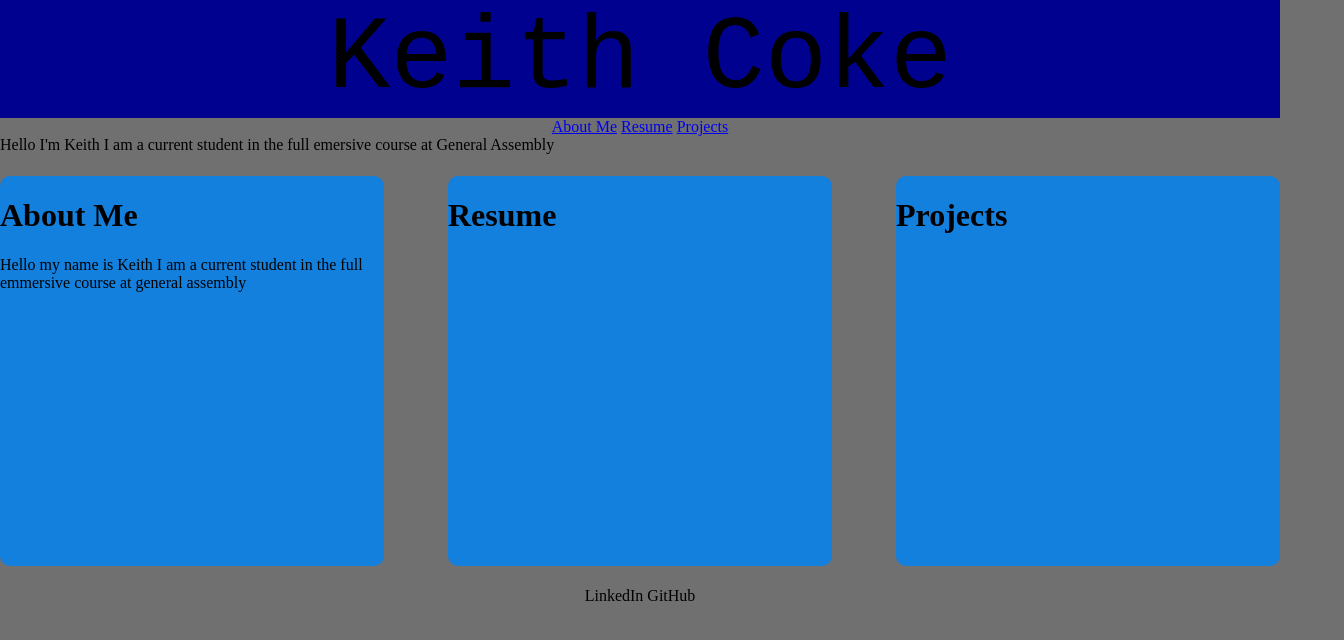
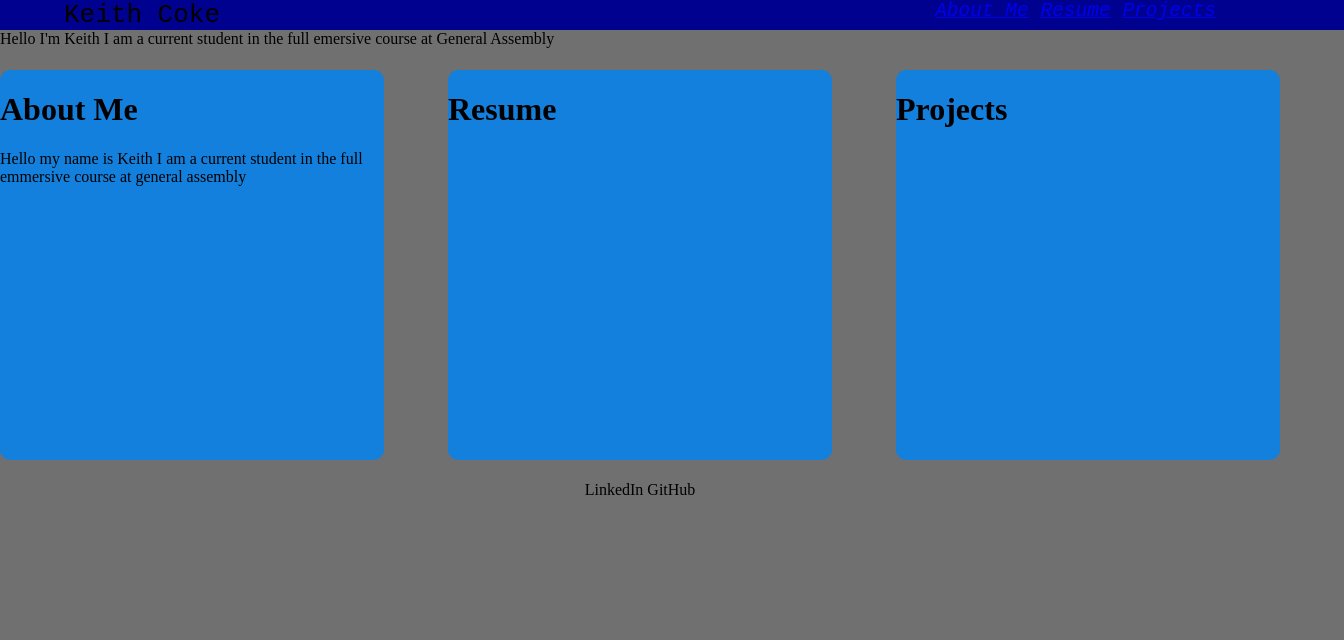
Before and after one commit to KeithCoke/portfolio, a plain HTML site: page index.html in a window 1280 px wide. Shown: the whole page, 1344 px wide, since content can reach past the window. Drawn offline with Linux system fonts and the light colour scheme.

Commit message:
pages updated

```diff
--- a/index.html
+++ b/index.html
@@ -10,17 +10,17 @@
 <body>
     <header>
         <div class="header">
-        Keith Coke
+        <div class="name">Keith Coke</div>
+            <div class="navbar">
+                <nav>
+                <a href="./html/page2.html">About Me</a>
+                <a href="./html/page3.html">Resume</a>
+                <a href="./html/page4.html">Projects</a>
 
+                </nav>
+            </div>
         </div>
-        <div class="navbar">
-        <nav>
-            <a href="./html/page2.html">About Me</a>
-            <a href="./html/page3.html">Resume</a>
-            <a href="./html/page4.html">Projects</a>
 
-        </nav>
-    </div>
 
     </header>
 
--- a/portfolio.css
+++ b/portfolio.css
@@ -1,15 +1,19 @@
 .header {
     display: flex;
     background-color:rgb(0, 2, 143);
-    height: 3%;
+    height: 30px;
+    width: 100%;
+    flex-wrap: wrap;
+    font-family: monospace;
+    align-content: space-around;
+    padding-left: 5%;
+    padding-left: 5%;
+    justify-content: space-between;
+}
 
-    width: 100%;
+.name {
+    font-size: 200%;
     text-align: left;
-    flex-wrap: wrap;
-    font-size: 800%;
-    font-family: monospace;
-    justify-content: center;
-    align-content: space-around;
 }
 
 html, body {
@@ -59,7 +63,10 @@ html, body {
 }
 
 .navbar {
-    display: flex;
-    justify-content: center;
+   display: flex;
     align-content: space-between;
+    font-style: italic;
+   padding-right: 10%;
+   font-size: 150%;
+   color: aliceblue;
 }
```
